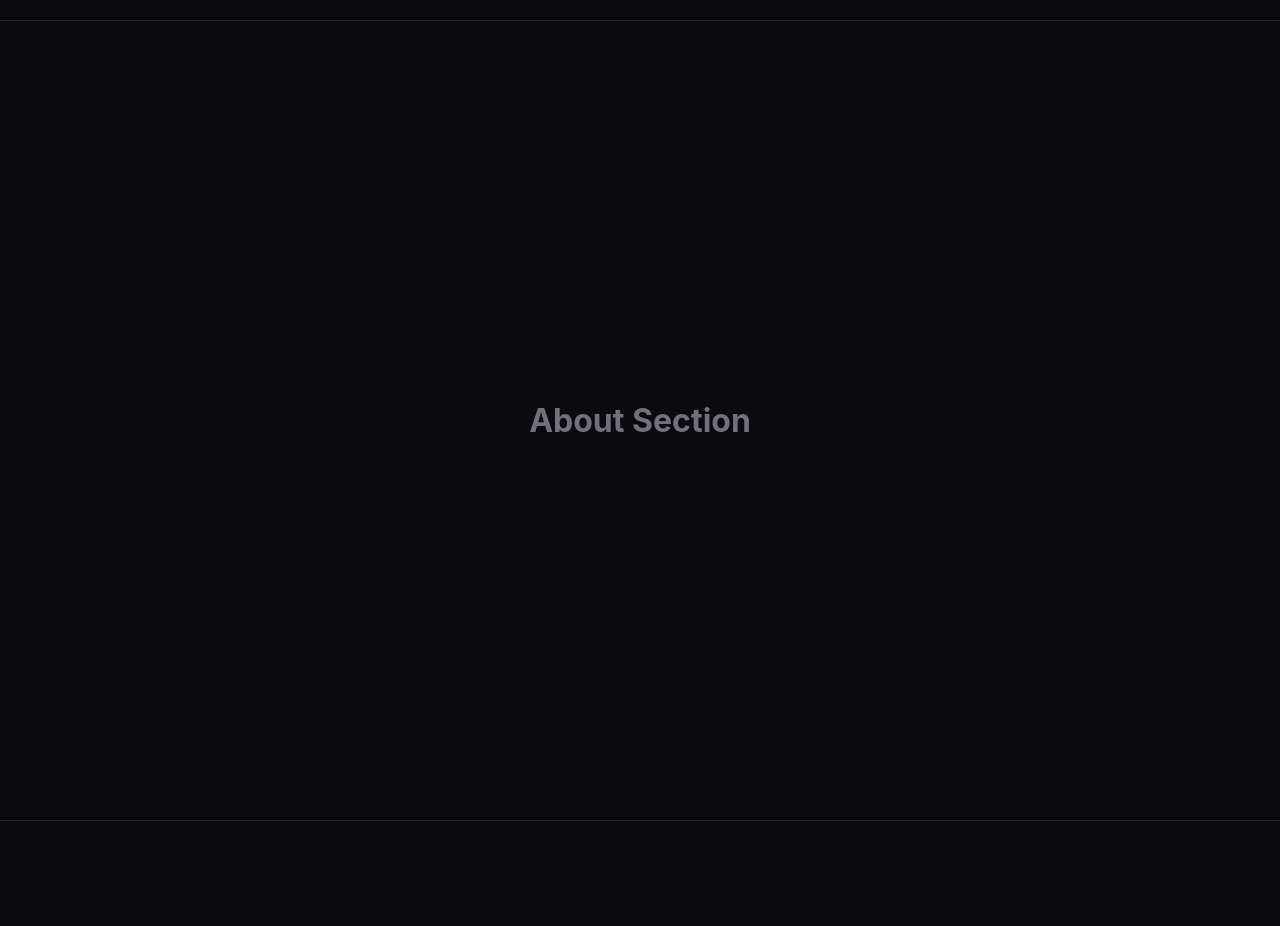
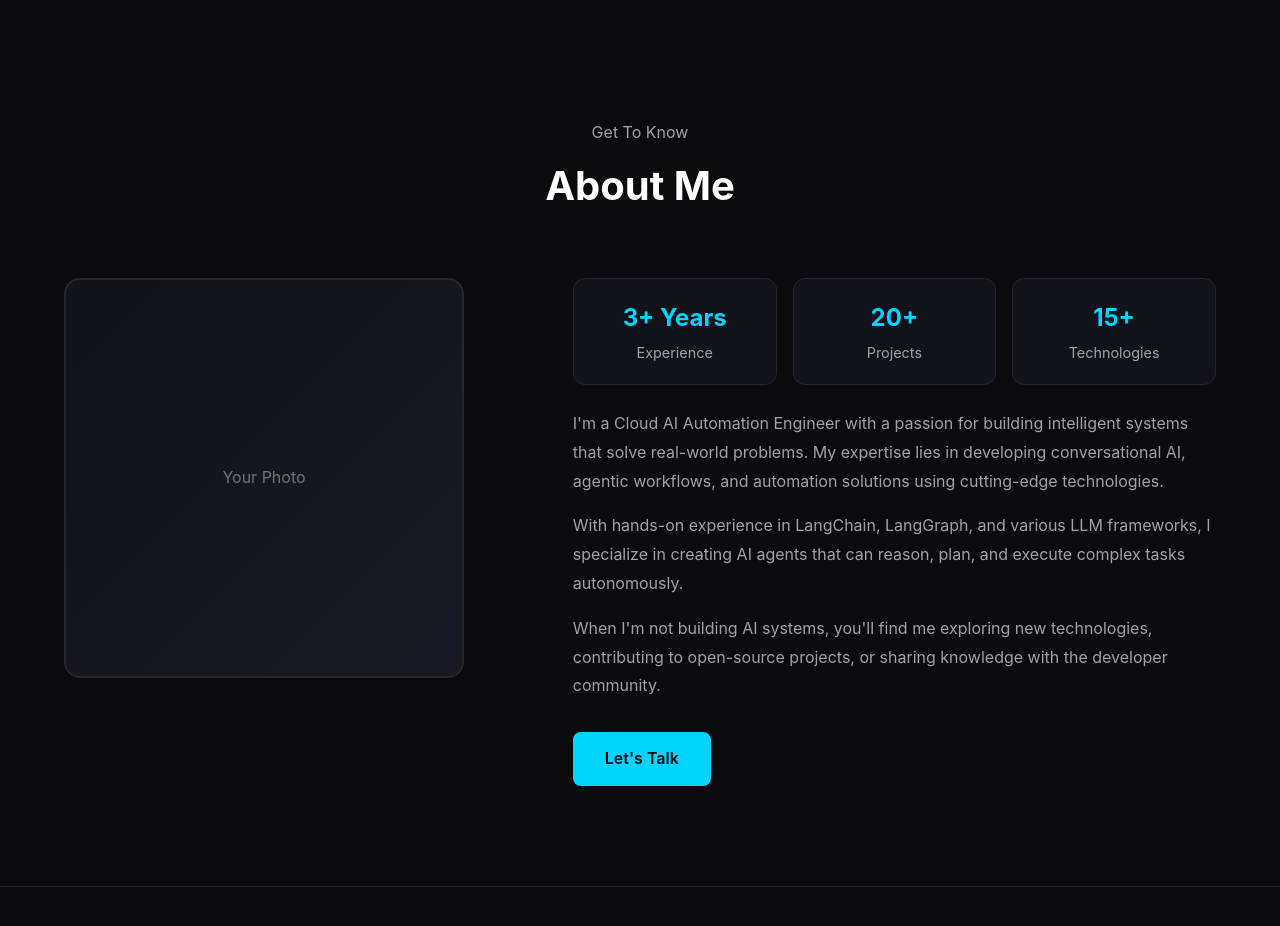
Before and after one commit to Ujjwal1178/Personal_Portfolio_With_React, a React (Vite) app in the folder Frontend/personalPortfolio/: page / in a window 1280 px wide. Shown: the part 780-1706 px from the top of the page. Built offline with nearby package versions, Linux system fonts and the light colour scheme.

Commit message:
Added about section

```diff
--- a/Frontend/personalPortfolio/src/App.jsx
+++ b/Frontend/personalPortfolio/src/App.jsx
@@ -1,5 +1,6 @@
 import Navbar from './components/Navbar';
 import HeroSection from './sections/HeroSection';
+import AboutSection from './sections/AboutSection';
 import './App.css';
 
 function App() {
@@ -8,11 +9,9 @@ function App() {
       <Navbar />
       <main>
         <HeroSection />
+        <AboutSection />
 
         {/* Temporary placeholders - will be replaced with actual sections */}
-        <section id="about" className="section-placeholder">
-          <h2>About Section</h2>
-        </section>
         <section id="skills" className="section-placeholder">
           <h2>Skills Section</h2>
         </section>
--- a/Frontend/personalPortfolio/src/data/profile.js
+++ b/Frontend/personalPortfolio/src/data/profile.js
@@ -12,4 +12,16 @@ export const profile = {
     linkedin: "https://linkedin.com/in/yourusername",
     twitter: "https://twitter.com/yourusername",
   },
+  about: {
+    description: [
+      "I'm a Cloud AI Automation Engineer with a passion for building intelligent systems that solve real-world problems. My expertise lies in developing conversational AI, agentic workflows, and automation solutions using cutting-edge technologies.",
+      "With hands-on experience in LangChain, LangGraph, and various LLM frameworks, I specialize in creating AI agents that can reason, plan, and execute complex tasks autonomously.",
+      "When I'm not building AI systems, you'll find me exploring new technologies, contributing to open-source projects, or sharing knowledge with the developer community."
+    ],
+    highlights: [
+      { label: "Experience", value: "3+ Years" },
+      { label: "Projects", value: "20+" },
+      { label: "Technologies", value: "15+" },
+    ]
+  }
 };
--- /dev/null
+++ b/Frontend/personalPortfolio/src/sections/AboutSection/AboutSection.jsx
@@ -0,0 +1,49 @@
+import { memo } from 'react';
+import { profile } from '../../data';
+import styles from './AboutSection.module.css';
+
+const AboutSection = memo(function AboutSection() {
+  return (
+    <section id="about" className={styles.about}>
+      <div className={styles.container}>
+        <div className={styles.header}>
+          <span className={styles.label}>Get To Know</span>
+          <h2 className={styles.title}>About Me</h2>
+        </div>
+
+        <div className={styles.content}>
+          <div className={styles.imageWrapper}>
+            <div className={styles.imagePlaceholder}>
+              <span className={styles.placeholderText}>Your Photo</span>
+            </div>
+          </div>
+
+          <div className={styles.info}>
+            <div className={styles.highlights}>
+              {profile.about.highlights.map((item, index) => (
+                <div key={index} className={styles.highlightCard}>
+                  <h3 className={styles.highlightValue}>{item.value}</h3>
+                  <p className={styles.highlightLabel}>{item.label}</p>
+                </div>
+              ))}
+            </div>
+
+            <div className={styles.description}>
+              {profile.about.description.map((paragraph, index) => (
+                <p key={index} className={styles.paragraph}>
+                  {paragraph}
+                </p>
+              ))}
+            </div>
+
+            <a href="#contact" className={styles.ctaButton}>
+              Let's Talk
+            </a>
+          </div>
+        </div>
+      </div>
+    </section>
+  );
+});
+
+export default AboutSection;
--- /dev/null
+++ b/Frontend/personalPortfolio/src/sections/AboutSection/AboutSection.module.css
@@ -0,0 +1,204 @@
+/* ===== About Section ===== */
+.about {
+  padding: var(--section-padding) 0;
+  background-color: var(--bg-primary);
+}
+
+.container {
+  max-width: var(--container-width);
+  margin: 0 auto;
+  padding: 0 24px;
+}
+
+/* ===== Header ===== */
+.header {
+  text-align: center;
+  margin-bottom: 60px;
+}
+
+.label {
+  display: block;
+  font-size: 1rem;
+  color: var(--text-secondary);
+  margin-bottom: 8px;
+}
+
+.title {
+  font-size: clamp(2rem, 5vw, 2.5rem);
+  font-weight: 700;
+  color: var(--text-primary);
+}
+
+/* ===== Content Grid ===== */
+.content {
+  display: grid;
+  grid-template-columns: 1fr 1.5fr;
+  gap: 80px;
+  align-items: start;
+}
+
+/* ===== Image ===== */
+.imageWrapper {
+  position: relative;
+}
+
+.imagePlaceholder {
+  width: 100%;
+  aspect-ratio: 1;
+  max-width: 400px;
+  border-radius: 16px;
+  background: linear-gradient(135deg, var(--bg-secondary) 0%, var(--bg-tertiary) 100%);
+  border: 2px solid var(--border-color);
+  display: flex;
+  align-items: center;
+  justify-content: center;
+  position: relative;
+  overflow: hidden;
+  transition: var(--transition-normal);
+}
+
+.imagePlaceholder::before {
+  content: '';
+  position: absolute;
+  inset: 0;
+  background: linear-gradient(135deg, transparent 40%, var(--accent-glow) 100%);
+  opacity: 0;
+  transition: var(--transition-normal);
+}
+
+.imagePlaceholder:hover::before {
+  opacity: 1;
+}
+
+.imagePlaceholder:hover {
+  transform: scale(1.02);
+  border-color: var(--accent-primary);
+}
+
+.placeholderText {
+  color: var(--text-muted);
+  font-size: 1rem;
+}
+
+/* ===== Info ===== */
+.info {
+  display: flex;
+  flex-direction: column;
+  gap: 24px;
+}
+
+/* ===== Highlights ===== */
+.highlights {
+  display: grid;
+  grid-template-columns: repeat(3, 1fr);
+  gap: 16px;
+}
+
+.highlightCard {
+  background-color: var(--bg-secondary);
+  border: 1px solid var(--border-color);
+  border-radius: 12px;
+  padding: 20px;
+  text-align: center;
+  transition: var(--transition-fast);
+}
+
+.highlightCard:hover {
+  background-color: var(--bg-tertiary);
+  border-color: var(--accent-primary);
+  transform: translateY(-4px);
+}
+
+.highlightValue {
+  font-size: 1.5rem;
+  font-weight: 700;
+  color: var(--accent-primary);
+  margin-bottom: 4px;
+}
+
+.highlightLabel {
+  font-size: 0.9rem;
+  color: var(--text-secondary);
+}
+
+/* ===== Description ===== */
+.description {
+  display: flex;
+  flex-direction: column;
+  gap: 16px;
+}
+
+.paragraph {
+  font-size: 1rem;
+  line-height: 1.8;
+  color: var(--text-secondary);
+}
+
+/* ===== CTA Button ===== */
+.ctaButton {
+  display: inline-block;
+  width: fit-content;
+  padding: 14px 32px;
+  font-size: 1rem;
+  font-weight: 600;
+  color: var(--bg-primary);
+  background-color: var(--accent-primary);
+  border-radius: 8px;
+  transition: var(--transition-fast);
+  margin-top: 8px;
+}
+
+.ctaButton:hover {
+  background-color: var(--accent-hover);
+  transform: translateY(-2px);
+  box-shadow: 0 10px 30px var(--accent-glow);
+}
+
+/* ===== Responsive ===== */
+@media (max-width: 968px) {
+  .content {
+    grid-template-columns: 1fr;
+    gap: 40px;
+  }
+
+  .imageWrapper {
+    display: flex;
+    justify-content: center;
+  }
+
+  .imagePlaceholder {
+    max-width: 350px;
+  }
+
+  .info {
+    text-align: center;
+  }
+
+  .ctaButton {
+    align-self: center;
+  }
+}
+
+@media (max-width: 600px) {
+  .highlights {
+    grid-template-columns: 1fr;
+    gap: 12px;
+  }
+
+  .highlightCard {
+    display: flex;
+    justify-content: space-between;
+    align-items: center;
+    text-align: left;
+    padding: 16px 20px;
+  }
+
+  .highlightValue {
+    margin-bottom: 0;
+    order: 2;
+  }
+
+  .highlightLabel {
+    order: 1;
+  }
+}
--- /dev/null
+++ b/Frontend/personalPortfolio/src/sections/AboutSection/index.js
@@ -0,0 +1 @@
+export { default } from './AboutSection';
```
